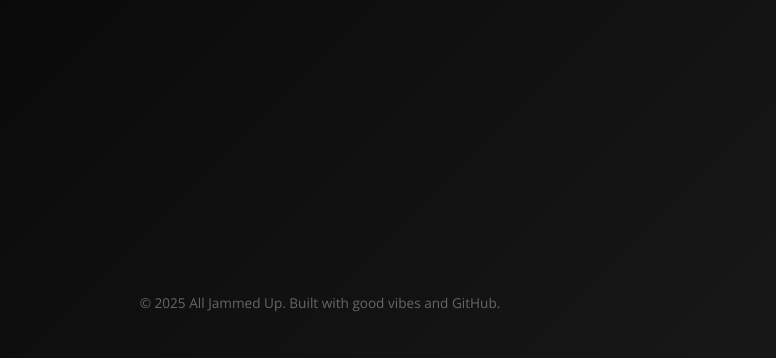
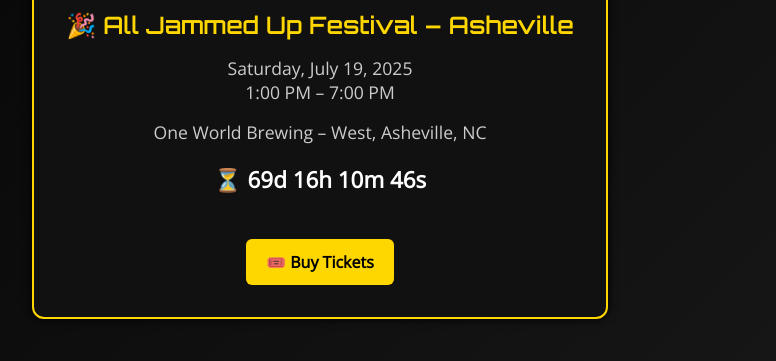
Before and after one commit to jonasnatividad/alljammedup.live, a plain HTML site: page index.html in a window 1280 px wide. Shown: the part 506-867 px from the top of the page, without its empty margins (320-1096 px from the left). Drawn offline with nearby package versions, Linux system fonts and the light colour scheme.

Commit message:
Added festival info and link

```diff
--- a/index.html
+++ b/index.html
@@ -59,8 +59,55 @@
       background: #e6c200;
     }
 
+    .festival {
+      margin-top: 3rem;
+      background: #111;
+      border: 2px solid #ffd700;
+      padding: 2rem;
+      border-radius: 12px;
+      max-width: 600px;
+      text-align: center;
+      box-shadow: 0 0 10px #000;
+    }
+
+    .festival h2 {
+      color: #ffd700;
+      font-family: 'Orbitron', sans-serif;
+      margin-bottom: 1rem;
+    }
+
+    .festival .event-date,
+    .festival .event-location {
+      font-size: 1.1rem;
+      color: #ccc;
+      margin: 0.25rem 0 1rem 0;
+    }
+
+    .ticket-button {
+      display: inline-block;
+      margin-top: 1.5rem;
+      background: #ffd700;
+      color: #000;
+      font-weight: bold;
+      padding: 0.75rem 1.25rem;
+      border-radius: 6px;
+      text-decoration: none;
+      transition: background 0.3s;
+    }
+
+    .ticket-button:hover {
+      background: #e6c200;
+    }
+
+    .countdown {
+      margin: 1.25rem 0;
+      font-size: 1.4rem;
+      color: #fff;
+      font-weight: bold;
+    }
+
     .socials {
-      margin-top: 2rem;
+      margin-top: 3rem;
     }
 
     .socials a {
@@ -89,6 +136,14 @@
   <div class="tagline">A Music Festival + Podcast Experience</div>
   <a href="#" class="button">Notify Me</a>
 
+  <section class="festival">
+    <h2>🎉 All Jammed Up Festival – Asheville</h2>
+    <p class="event-date">Saturday, July 19, 2025<br>1:00 PM – 7:00 PM</p>
+    <p class="event-location">One World Brewing – West, Asheville, NC</p>
+    <div class="countdown" id="countdown">Loading countdown...</div>
+    <a href="https://simpletix.com/e/all-jammed-up-tickets-212015#location" target="_blank" class="ticket-button">🎟️ Buy Tickets</a>
+  </section>
+
   <div class="socials">
     <a href="https://www.instagram.com/alljammedup_/" target="_blank" title="Instagram"><i class="fab fa-instagram"></i></a>
     <a href="https://open.spotify.com/show/0gfkyLqlQrp14bB0BpM5km?si=b0144dcd472246f9" target="_blank" title="Spotify"><i class="fab fa-spotify"></i></a>
@@ -98,5 +153,30 @@
   <footer>
     <p>© 2025 All Jammed Up. Built with good vibes and GitHub.</p>
   </footer>
+
+  <script>
+    const countdownEl = document.getElementById('countdown');
+    const targetDate = new Date('July 19, 2025 13:00:00');
+
+    function updateCountdown() {
+      const now = new Date();
+      const diff = targetDate - now;
+
+      if (diff <= 0) {
+        countdownEl.innerHTML = "🎉 It's festival time!";
+        return;
+      }
+
+      const days = Math.floor(diff / (1000 * 60 * 60 * 24));
+      const hours = Math.floor((diff / (1000 * 60 * 60)) % 24);
+      const minutes = Math.floor((diff / (1000 * 60)) % 60);
+      const seconds = Math.floor((diff / 1000) % 60);
+
+      countdownEl.innerHTML = `⏳ ${days}d ${hours}h ${minutes}m ${seconds}s`;
+    }
+
+    setInterval(updateCountdown, 1000);
+    updateCountdown();
+  </script>
 </body>
 </html>
```
